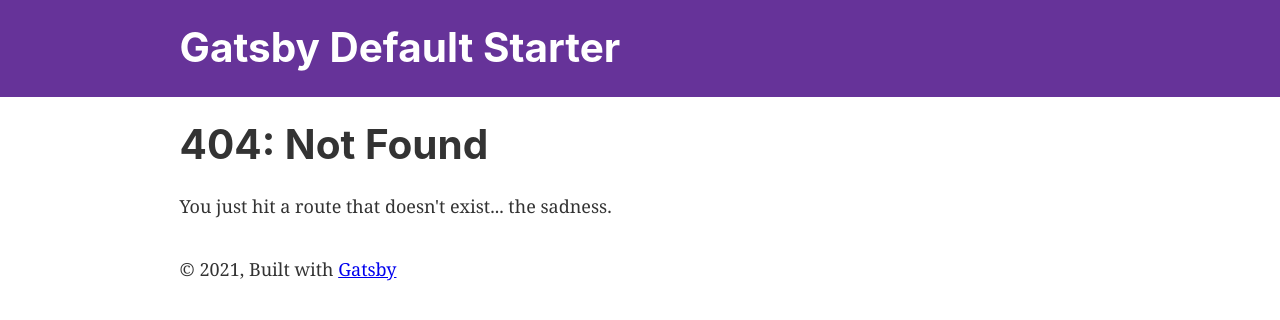
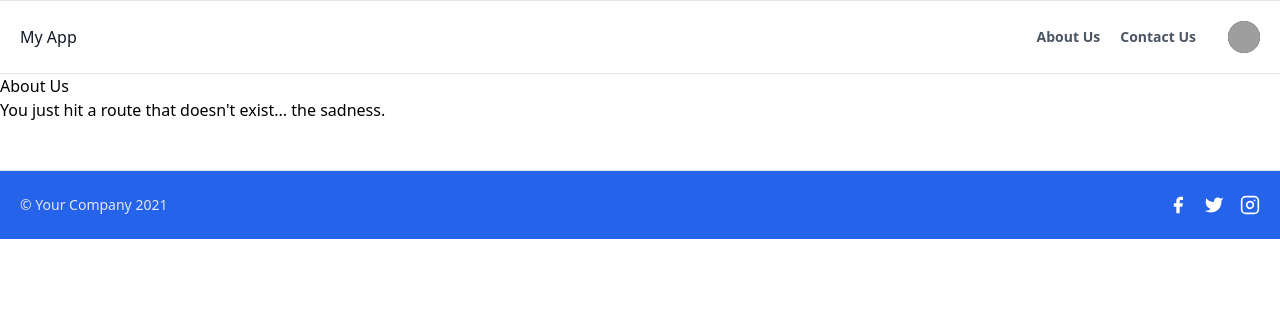
Before and after one commit to Neeraj1005/myblog, a Gatsby site: page /about in a window 1280 px wide. Before the commit this address had no page. Built offline with nearby package versions, Linux system fonts and the light colour scheme; Gatsby itself is replaced by a stand-in of ours; grey boxes are pictures that could not be loaded.

Commit message:
initial init

```diff
--- a/gatsby-config.js
+++ b/gatsby-config.js
@@ -1,10 +1,11 @@
 module.exports = {
   siteMetadata: {
-    title: `Gatsby Default Starter`,
+    title: `My App`,
     description: `Kick off your next, great Gatsby project with this default starter. This barebones starter ships with the main Gatsby configuration files you might need.`,
     author: `@gatsbyjs`,
   },
   plugins: [
+    `gatsby-plugin-postcss`,
     `gatsby-plugin-react-helmet`,
     {
       resolve: `gatsby-source-filesystem`,
--- /dev/null
+++ b/postcss.config.js
@@ -0,0 +1,6 @@
+module.exports = {
+  plugins: {
+    tailwindcss: {},
+    autoprefixer: {},
+  },
+}
--- /dev/null
+++ b/src/components/footer.js
@@ -0,0 +1,56 @@
+import { Link } from "gatsby"
+import React from "react"
+
+const Footer = ({ siteTitle }) => (
+  <footer class="mt-12 text-blue-700 bg-blue-600 border-t body-font">
+    <div class="bg-blueGray-900">
+      <div class="container flex flex-col flex-wrap px-5 py-6 mx-auto sm:flex-row">
+        <p class="text-sm text-center text-gray-200 sm:text-left ">
+          © {`Your Company `} {new Date().getFullYear()}
+        </p>
+        <span class="inline-flex justify-center mt-2 sm:ml-auto sm:mt-0 sm:justify-start">
+          <Link class="text-white hover:text-blue-500">
+            <svg
+              fill="currentColor"
+              stroke-linecap="round"
+              stroke-linejoin="round"
+              stroke-width="2"
+              class="w-5 h-5"
+              viewBox="0 0 24 24"
+            >
+              <path d="M18 2h-3a5 5 0 00-5 5v3H7v4h3v8h4v-8h3l1-4h-4V7a1 1 0 011-1h3z"></path>
+            </svg>
+          </Link>
+          <Link class="ml-4 text-white hover:text-blue-500">
+            <svg
+              fill="currentColor"
+              stroke-linecap="round"
+              stroke-linejoin="round"
+              stroke-width="2"
+              class="w-5 h-5"
+              viewBox="0 0 24 24"
+            >
+              <path d="M23 3a10.9 10.9 0 01-3.14 1.53 4.48 4.48 0 00-7.86 3v1A10.66 10.66 0 013 4s-4 9 5 13a11.64 11.64 0 01-7 2c9 5 20 0 20-11.5a4.5 4.5 0 00-.08-.83A7.72 7.72 0 0023 3z"></path>
+            </svg>
+          </Link>
+          <Link class="ml-4 text-white hover:text-blue-500">
+            <svg
+              fill="none"
+              stroke="currentColor"
+              stroke-linecap="round"
+              stroke-linejoin="round"
+              stroke-width="2"
+              class="w-5 h-5"
+              viewBox="0 0 24 24"
+            >
+              <rect width="20" height="20" x="2" y="2" rx="5" ry="5"></rect>
+              <path d="M16 11.37A4 4 0 1112.63 8 4 4 0 0116 11.37zm1.5-4.87h.01"></path>
+            </svg>
+          </Link>
+        </span>
+      </div>
+    </div>
+  </footer>
+)
+
+export default Footer
--- a/src/components/header.js
+++ b/src/components/header.js
@@ -1,42 +1,25 @@
-import { Link } from "gatsby"
-import PropTypes from "prop-types"
+import { useStaticQuery, graphql } from "gatsby"
 import React from "react"
+import Menu from './menu'
 
-const Header = ({ siteTitle }) => (
-  <header
-    style={{
-      background: `rebeccapurple`,
-      marginBottom: `1.45rem`,
-    }}
-  >
-    <div
-      style={{
-        margin: `0 auto`,
-        maxWidth: 960,
-        padding: `1.45rem 1.0875rem`,
-      }}
-    >
-      <h1 style={{ margin: 0 }}>
-        <Link
-          to="/"
-          style={{
-            color: `white`,
-            textDecoration: `none`,
-          }}
-        >
-          {siteTitle}
-        </Link>
-      </h1>
-    </div>
-  </header>
-)
+const Header = ({ children }) => {
+  const data = useStaticQuery(graphql`
+    query SiteTitleQuery {
+      site {
+        siteMetadata {
+          title
+        }
+      }
+    }
+  `)
 
-Header.propTypes = {
-  siteTitle: PropTypes.string,
-}
-
-Header.defaultProps = {
-  siteTitle: ``,
+  return (
+    <>
+      <header class="text-gray-700 bg-white border-t border-b body-font">
+        <Menu siteTitle={data.site.siteMetadata?.title || `Title`} />
+      </header>
+    </>
+  )
 }
 
 export default Header
--- a/src/components/layout.js
+++ b/src/components/layout.js
@@ -1,49 +1,17 @@
-/**
- * Layout component that queries for data
- * with Gatsby's useStaticQuery component
- *
- * See: https://www.gatsbyjs.com/docs/use-static-query/
- */
-
 import React from "react"
 import PropTypes from "prop-types"
-import { useStaticQuery, graphql } from "gatsby"
 
 import Header from "./header"
-import "./layout.css"
+import Footer from "./footer"
+
+import "../styles/global.css"
 
 const Layout = ({ children }) => {
-  const data = useStaticQuery(graphql`
-    query SiteTitleQuery {
-      site {
-        siteMetadata {
-          title
-        }
-      }
-    }
-  `)
-
   return (
     <>
-      <Header siteTitle={data.site.siteMetadata?.title || `Title`} />
-      <div
-        style={{
-          margin: `0 auto`,
-          maxWidth: 960,
-          padding: `0 1.0875rem 1.45rem`,
-        }}
-      >
-        <main>{children}</main>
-        <footer
-          style={{
-            marginTop: `2rem`,
-          }}
-        >
-          © {new Date().getFullYear()}, Built with
-          {` `}
-          <a href="https://www.gatsbyjs.com">Gatsby</a>
-        </footer>
-      </div>
+      <Header />
+      <main>{children}</main>
+      <Footer />
     </>
   )
 }
--- /dev/null
+++ b/src/components/menu.js
@@ -0,0 +1,48 @@
+import React from "react"
+import { Link } from "gatsby"
+import PropTypes from "prop-types"
+
+const Menu = ({ siteTitle }) => (
+    <div class="container flex flex-col flex-wrap p-5 mx-auto md:items-center md:flex-row ">
+        <Link
+          to="/"
+          className="headerLogo"
+        >
+          {siteTitle}
+        </Link>
+        <nav class="navHeadLinkButton">
+          <Link
+            to="/about/" className="navSubLinkButton"
+          >
+            {`About Us`}
+          </Link>
+
+          <Link
+            to="/page-2/"
+            className="navSubLinkButton"
+          >
+            {`Contact Us`}
+          </Link>
+        </nav>
+        <button
+          class="btnPrimary"
+          id="user-menu"
+          aria-haspopup="true"
+        >
+          <span class="sr-only">Open user menu</span>
+          <img
+            class="w-8 h-8 rounded-full "
+            src="https://res.cloudinary.com/the-unicorns-feed/image/upload/v1606463246/avatars/mke2_wnzylr.png"
+            alt=""
+          />
+        </button>
+    </div>
+)
+Menu.propTypes = {
+    siteTitle: PropTypes.string,
+}
+
+Menu.defaultProps = {
+    siteTitle: ``,
+}
+export default Menu
--- /dev/null
+++ b/src/pages/about.js
@@ -0,0 +1,14 @@
+import React from "react"
+
+import Layout from "../components/layout"
+import SEO from "../components/seo"
+
+const About = () => (
+  <Layout>
+    <SEO title="About Us" />
+    <h1>About Us</h1>
+    <p>You just hit a route that doesn&#39;t exist... the sadness.</p>
+  </Layout>
+)
+
+export default About
--- a/src/pages/index.js
+++ b/src/pages/index.js
@@ -8,13 +8,12 @@ import SEO from "../components/seo"
 const IndexPage = () => (
   <Layout>
     <SEO title="Home" />
-    <h1>Hi people</h1>
+    <h1>Hello Nick</h1>
     <p>Welcome to your new Gatsby site.</p>
     <p>Now go build something great.</p>
     <div style={{ maxWidth: `300px`, marginBottom: `1.45rem` }}>
       <Image />
     </div>
-    <Link to="/page-2/">Go to page 2</Link> <br />
     <Link to="/using-typescript/">Go to "Using TypeScript"</Link>
   </Layout>
 )
--- a/src/pages/page-2.js
+++ b/src/pages/page-2.js
@@ -7,7 +7,7 @@ import SEO from "../components/seo"
 const SecondPage = () => (
   <Layout>
     <SEO title="Page two" />
-    <h1>Hi from the second page</h1>
+    <h1>This is page 2</h1>
     <p>Welcome to page 2</p>
     <Link to="/">Go back to the homepage</Link>
   </Layout>
--- /dev/null
+++ b/src/pages/post-one/index.md
@@ -0,0 +1,8 @@
+---
+path: "/post-one"
+date: "2021-02-06"
+title: "My First Gatsby Post"
+author: "Neeraj1005"
+---
+
+This is my very post in Gatsby
--- a/src/pages/using-typescript.tsx
+++ b/src/pages/using-typescript.tsx
@@ -36,6 +36,7 @@ const UsingTypescript: React.FC<PageProps<DataProps>> = ({ data, path }) => (
       .
     </p>
     <Link to="/">Go back to the homepage</Link>
+    <Link to="/404">404</Link>
   </Layout>
 )
 
--- /dev/null
+++ b/src/styles/global.css
@@ -0,0 +1,20 @@
+@tailwind base;
+
+.btnPrimary {
+    @apply flex ml-3 text-sm bg-gray-800 rounded-full focus:outline-none focus:ring-2 focus:ring-offset-2 focus:ring-offset-gray-800 focus:ring-white;
+}
+
+.navHeadLinkButton {
+    @apply flex flex-wrap items-center justify-center text-base md:ml-auto;
+}
+
+.navSubLinkButton {
+    @apply mr-5 text-sm font-semibold text-gray-600 hover:text-gray-800;
+}
+
+.headerLogo {
+    @apply flex items-center w-40 mb-4 font-medium text-gray-900 md:mb-0;
+}
+
+@tailwind components;
+@tailwind utilities;
--- /dev/null
+++ b/tailwind.config.js
@@ -0,0 +1,11 @@
+module.exports = {
+  purge: ['./src/**/*.{js,jsx,ts,tsx}'],
+  darkMode: false, // or 'media' or 'class'
+  theme: {
+    extend: {},
+  },
+  variants: {
+    extend: {},
+  },
+  plugins: [],
+}
```
Also changed, not shown: gatsby-browser.js (+1 -7 lines), package.json (+6 -2 lines), 1 other file.
